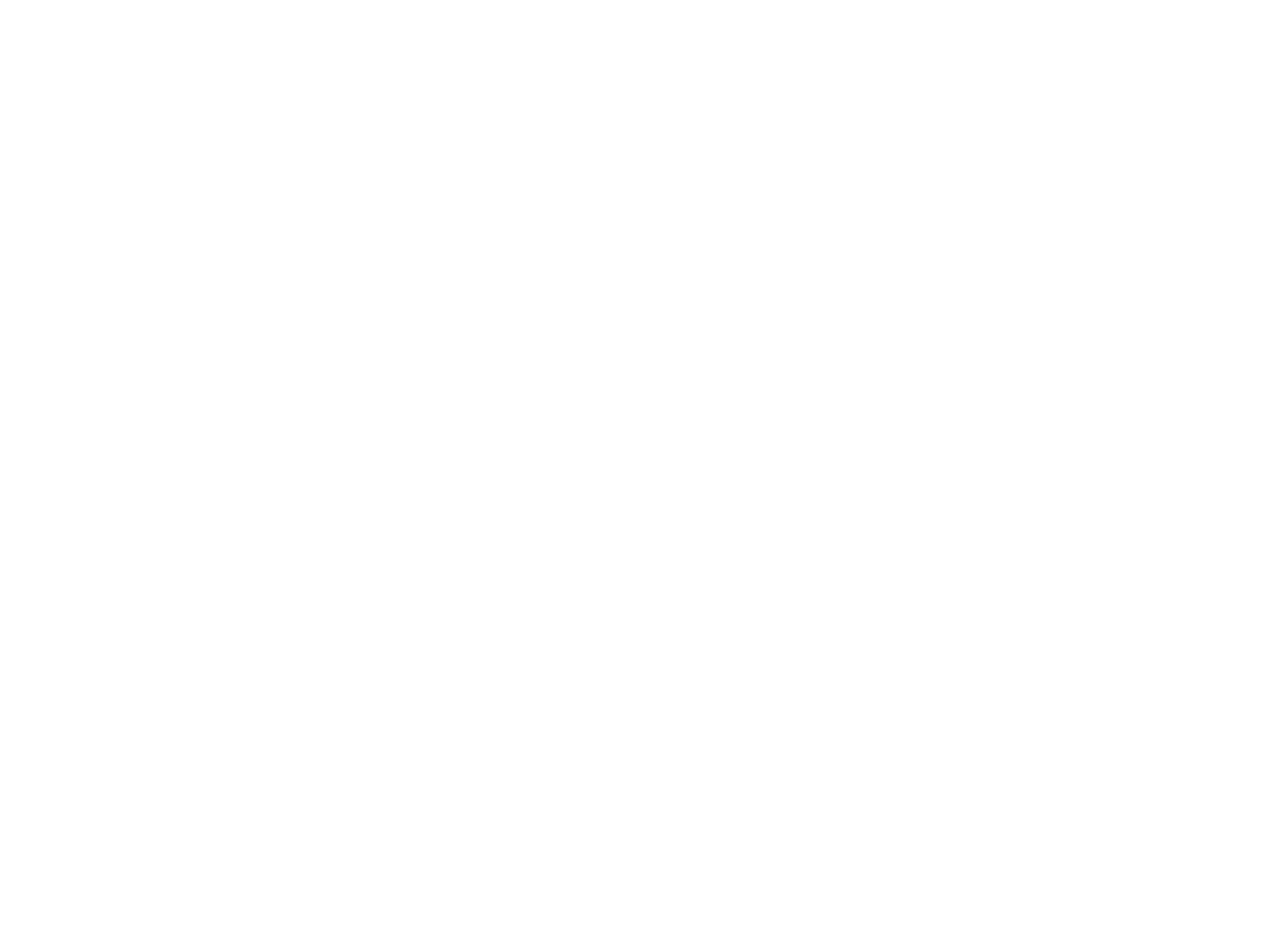
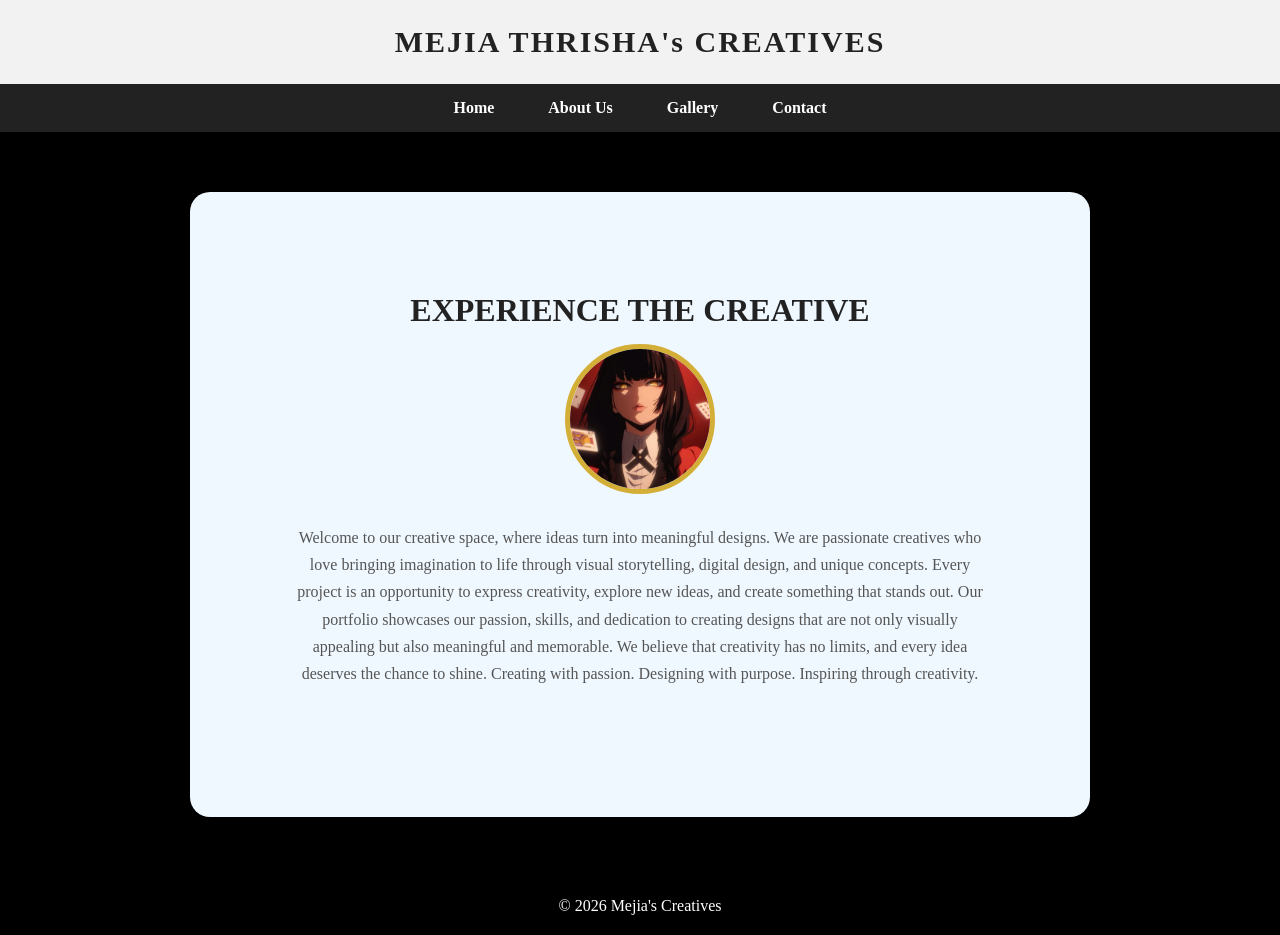
Before and after one commit to ThrishaMejia/Activity5_Mejia, a plain HTML site: page aboutus.html in a window 1280 px wide. Before the commit the page ends 800 px from the top, so only its background shows below. Drawn offline with Linux system fonts and the light colour scheme.

Commit message:
Initial Commit

```diff
--- a/aboutus.html
+++ b/aboutus.html
@@ -0,0 +1,144 @@
+<!DOCTYPE html>
+<html lang="en">
+<head>
+    <meta charset="UTF-8">
+    <meta name="viewport" content="width=100%, initial-scale=1.0">
+    <title>Mejia's Creatives</title>
+    <style>
+        *{
+            margin: 0;
+            padding: 0;
+            box-sizing: border-box;
+            text-align: center;
+        }
+        body{
+            font-family: Arial sans-serif;
+            color: #222;
+
+            background-image: linear-gradient(
+                rgba(0,0,0,35),
+                rgba(0,0,0,35)
+            ), url("background.jpg");
+            background-size: cover;
+            background-position: center;
+            background-attachment: fixed;
+            background-repeat: no-repeat;
+        }
+        header{
+            background-color: rgba(255,255,255,0.95);
+            padding: 25px;
+            text-align: center;
+        }
+        .logo{
+            font-size: 30px;
+            font-weight: bold;
+            letter-spacing: 2px;
+        }
+        nav{
+            background-color: #222;
+            padding: 15px;
+            text-align: center;
+        }
+        nav a{
+            color: white;
+            text-decoration: none;
+            margin: 0 25px;
+            font-weight: bold;
+        }
+        nav a:hover{
+            color: #d4af37;
+        }
+        main{
+            min-height: 75vh;
+            display: flex;
+            justify-content: center;
+            align-items: center;
+            padding: 60px 20px;
+        }
+        .card{
+            background-color:aliceblue;
+            justify-content: center;
+            width: 900px;
+            max-width: 100%;
+            text-align: center;
+            padding: 100px;
+            border-radius: 20px;
+            box-shadow: 0 8px 25px rgba(0,0,0,0,3);
+        }
+        .images{
+            display: flex;
+            justify-content: center;
+            gap: 25px;
+            margin-bottom: 30px;
+        }
+        .images img{
+            width: 120px;
+            height: 120px;
+            object-fit: cover;
+            border-radius: 50%;
+            border: 5px solid #d4af37;
+        }
+        h1{
+            font-size: 32px;
+            margin-bottom: 15px;
+        }
+        .tagline{
+            font-size: 18px;
+            font-style: italic;
+            color: #b18b00;
+            margin-bottom: 15px;
+        }
+        .description{
+            line-height: 1.7;
+            color: #555;
+            margin-bottom: 30px;
+        }
+        .btn{
+            display: inline-block;
+            background-color: #222;
+            color: white;
+            padding: 13px 30px;
+            border-radius: 25px;
+            text-decoration: none;
+            font-weight: bold;
+        }
+        .btn:hover{
+            background-color: #d4af37;
+            color: #222;
+        }
+        footer{
+            background-color: black;
+            color: white;
+            text-align: center;
+            padding: 20px;
+        }
+    </style>
+</head>
+<body>
+<header>
+    <div class="logo">MEJIA THRISHA's CREATIVES</div>
+</header>
+<nav>
+    <a href="index.html">Home</a>
+    <a href="about.html">About Us</a>
+    <a href="gallery.html">Gallery</a>
+    <a href="contact.html">Contact</a>
+</nav>
+<main>
+<div class="card">
+    <h1>EXPERIENCE THE CREATIVE</h1>
+    <div class="images">
+    <img src="photo3.jpg"style="border-radius: 50%; width: 150px; height: 150px;">
+</div>
+    <p class="description">Welcome to our creative space, where ideas turn into meaningful designs. We are passionate creatives who love bringing imagination to life through visual storytelling, digital design, and unique concepts. Every project is an opportunity to express creativity, explore new ideas, and create something that stands out.
+
+Our portfolio showcases our passion, skills, and dedication to creating designs that are not only visually appealing but also meaningful and memorable. We believe that creativity has no limits, and every idea deserves the chance to shine.
+
+Creating with passion. Designing with purpose. Inspiring through creativity.</p>
+    </div>
+    </main>
+    <footer>
+        © 2026 Mejia's Creatives
+    </footer>
+</body>
+</html>
```
Also changed, not shown: contactus.html (+1 -8 lines), 1 other file.
